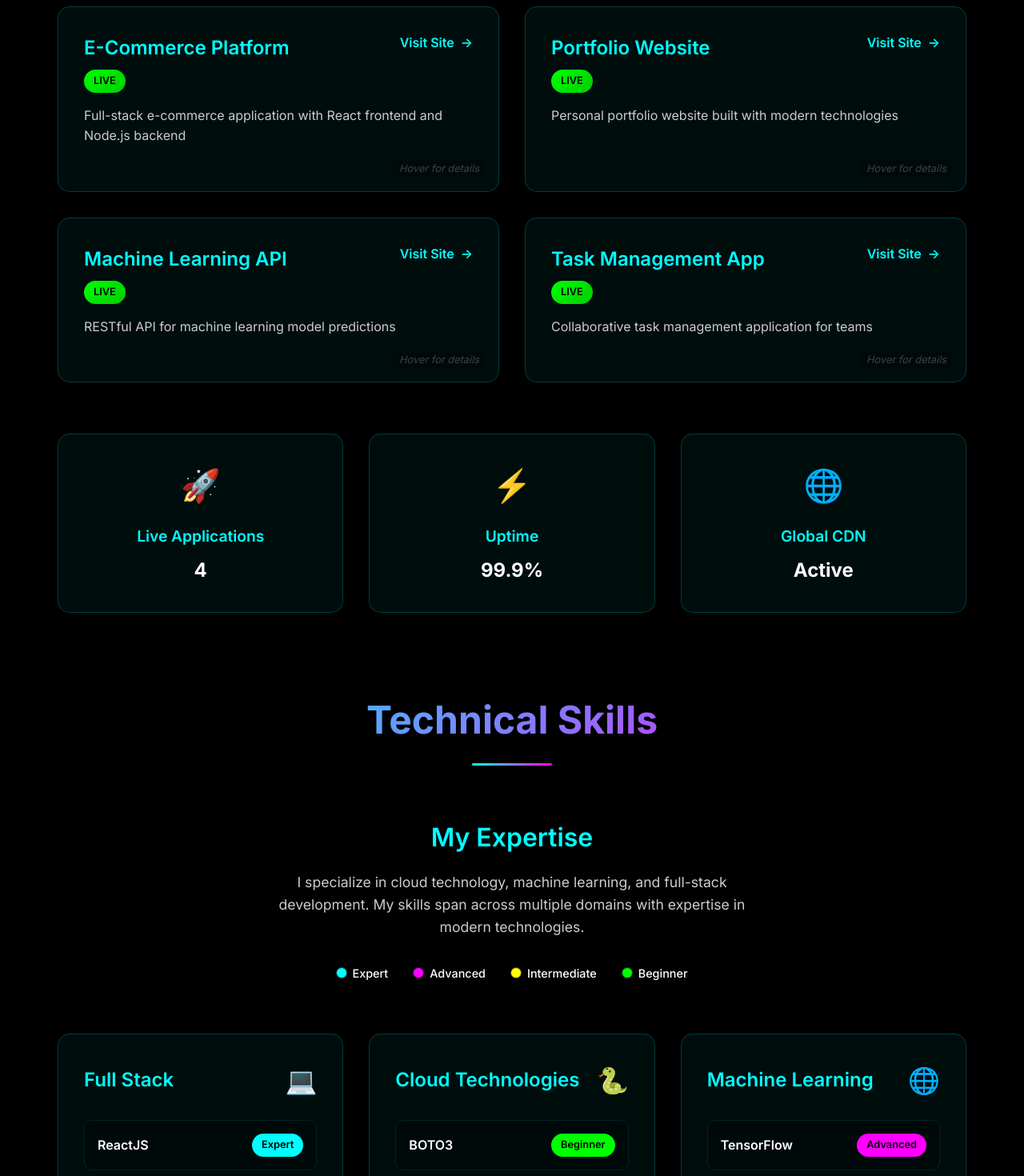
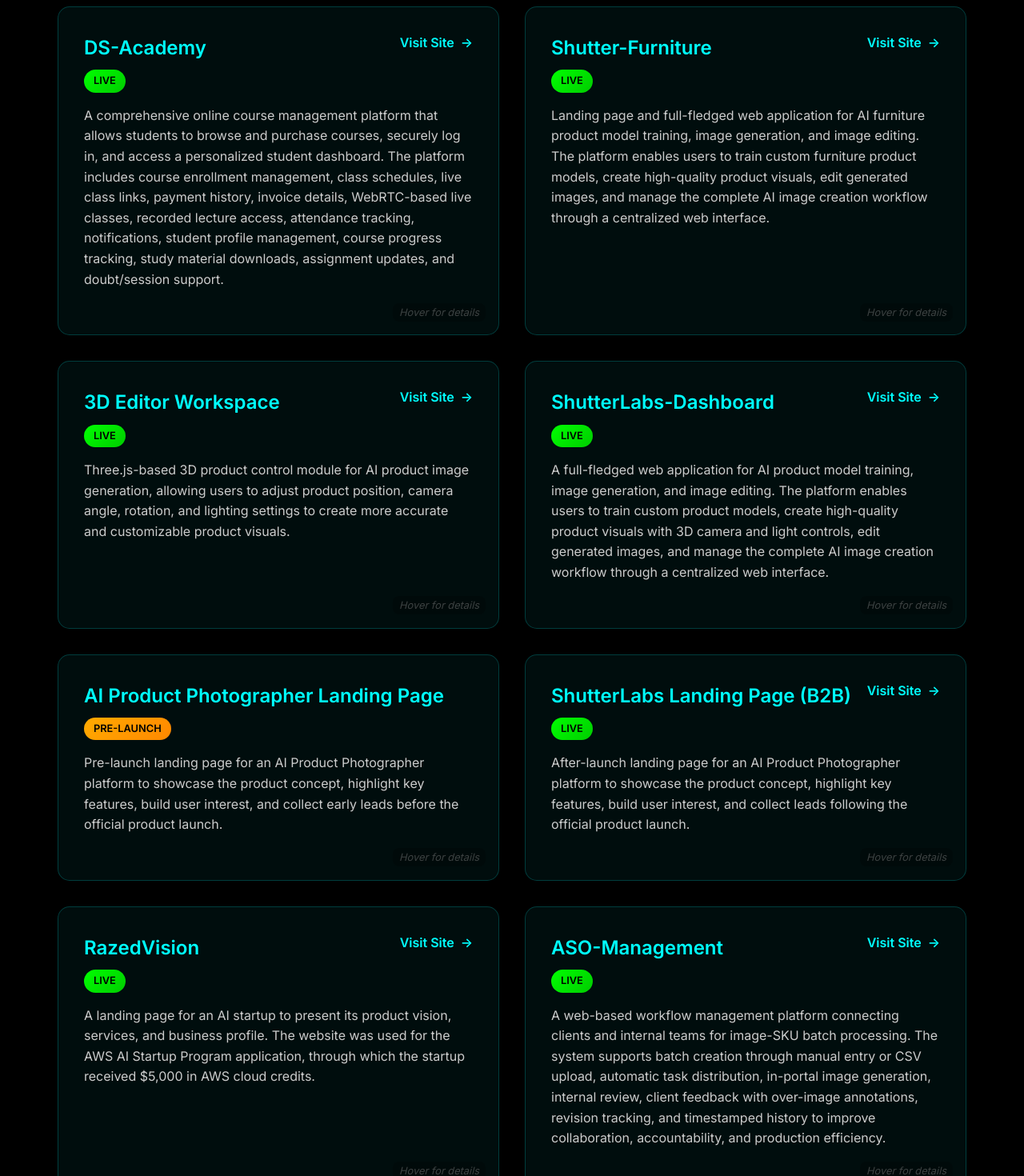
Before and after one commit to deveshd01/Devesh-Portfolio, a React (Create React App) app: page / in a window 1280 px wide. Shown: the part 3860-5330 px from the top of the page at 80% size. Built offline with nearby package versions, Linux system fonts and the light colour scheme.

Commit message:
deployment url updated

```diff
--- a/src/App.css
+++ b/src/App.css
@@ -2536,6 +2536,11 @@ main {
 
 .status-badge.live {
   background: linear-gradient(135deg, #00ff00, #00cc00);
+  color: #000;
+}
+
+.status-badge.pre-launch {
+  background: linear-gradient(135deg, #ffaa00, #ff8800);
   color: #000;
 }
 
--- a/src/components/Deployments.js
+++ b/src/components/Deployments.js
@@ -1,40 +1,8 @@
 import React from 'react';
+import { deployments } from '../data';
 
 const Deployments = () => {
-  const deployments = [
-    {
-      title: 'E-Commerce Platform',
-      description: 'Full-stack e-commerce application with React frontend and Node.js backend',
-      url: 'https://example-ecommerce.com',
-      status: 'Live',
-      technologies: ['React', 'Node.js', 'MongoDB', 'AWS'],
-      features: ['User Authentication', 'Payment Integration', 'Admin Dashboard', 'Real-time Updates']
-    },
-    {
-      title: 'Portfolio Website',
-      description: 'Personal portfolio website built with modern technologies',
-      url: 'https://main.d3kmzf3zr8insf.amplifyapp.com/',
-      status: 'Live',
-      technologies: ['React', 'CSS3', 'JavaScript', 'Netlify'],
-      features: ['Responsive Design', 'Dark Theme', 'Smooth Animations', 'Contact Form']
-    },
-    {
-      title: 'Machine Learning API',
-      description: 'RESTful API for machine learning model predictions',
-      url: 'https://ml-api.example.com',
-      status: 'Live',
-      technologies: ['Python', 'Flask', 'TensorFlow', 'Docker'],
-      features: ['Model Serving', 'API Documentation', 'Rate Limiting', 'Monitoring']
-    },
-    {
-      title: 'Task Management App',
-      description: 'Collaborative task management application for teams',
-      url: 'https://taskmanager.example.com',
-      status: 'Live',
-      technologies: ['React', 'Spring Boot', 'PostgreSQL', 'Redis'],
-      features: ['Real-time Collaboration', 'File Upload', 'Notifications', 'Analytics']
-    }
-  ];
+  const liveCount = deployments.filter((d) => d.status === 'Live').length;
 
   return (
     <section className="deployments">
@@ -66,6 +34,7 @@ const Deployments = () => {
                     </span>
                   </div>
                 </div>
+                {deployment.url && (
                   <div className="deployment-url">
                     <a
                       href={deployment.url}
@@ -77,6 +46,7 @@ const Deployments = () => {
                       <span className="url-arrow">→</span>
                     </a>
                   </div>
+                )}
               </div>
 
               <p className="deployment-description">{deployment.description}</p>
@@ -115,7 +85,7 @@ const Deployments = () => {
           <div className="stat-card">
             <div className="stat-icon">🚀</div>
             <h4 className="stat-title">Live Applications</h4>
-            <p className="stat-number">4</p>
+            <p className="stat-number">{liveCount}</p>
           </div>
           <div className="stat-card">
             <div className="stat-icon">⚡</div>
--- /dev/null
+++ b/src/data/deployments.js
@@ -0,0 +1,157 @@
+export const deployments = [
+  {
+    title: 'DS-Academy',
+    description:
+      'A comprehensive online course management platform that allows students to browse and purchase courses, securely log in, and access a personalized student dashboard. The platform includes course enrollment management, class schedules, live class links, payment history, invoice details, WebRTC-based live classes, recorded lecture access, attendance tracking, notifications, student profile management, course progress tracking, study material downloads, assignment updates, and doubt/session support.',
+    url: 'https://main.d1qnxdb56fgt2d.amplifyapp.com/',
+    status: 'Live',
+    technologies: ['React', 'FastAPI', 'PostgreSQL', 'WebRTC', 'S3', 'REST API'],
+    features: [
+      'Course enrollment & payments',
+      'WebRTC live classes',
+      'Student dashboard & progress tracking',
+      'Attendance & assignment management',
+      'Invoice & payment history'
+    ]
+  },
+  {
+    title: 'Shutter-Furniture',
+    description:
+      'Landing page and full-fledged web application for AI furniture product model training, image generation, and image editing. The platform enables users to train custom furniture product models, create high-quality product visuals, edit generated images, and manage the complete AI image creation workflow through a centralized web interface.',
+    url: 'https://test-master.d1s9tqsnhsoz83.amplifyapp.com/',
+    status: 'Live',
+    technologies: ['React', 'Flask', 's3', 'firebase', 'Stable Diffusion', 'Fal.ai', 'PyTorch'],
+    features: [
+      'Custom furniture model training',
+      'AI product image generation',
+      'In-browser image editing',
+      'End-to-end AI workflow management'
+    ]
+  },
+  {
+    title: '3D Editor Workspace',
+    description:
+      'Three.js-based 3D product control module for AI product image generation, allowing users to adjust product position, camera angle, rotation, and lighting settings to create more accurate and customizable product visuals.',
+    url: 'https://main.d1epf5tfnu91di.amplifyapp.com/',
+    status: 'Live',
+    technologies: ['React', 'Three.js', 'WebGL', 'FastAPI', 'S3'],
+    features: [
+      '3D product positioning',
+      'Camera angle & rotation controls',
+      'Lighting configuration',
+      'AI-ready product scene export'
+    ]
+  },
+  {
+    title: 'ShutterLabs-Dashboard',
+    description:
+      'A full-fledged web application for AI product model training, image generation, and image editing. The platform enables users to train custom product models, create high-quality product visuals with 3D camera and light controls, edit generated images, and manage the complete AI image creation workflow through a centralized web interface.',
+    url: 'https://main.dtsb0wlpgmpj.amplifyapp.com/Train',
+    status: 'Live',
+    technologies: ['React', 'Three.js', 'firebase', 'Flask', 'Stable Diffusion', 'ComfyUI', 'S3'],
+    features: [
+      'AI model training pipeline',
+      '3D camera & lighting controls',
+      'High-quality image generation',
+      'Centralized editing workflow'
+    ]
+  },
+  {
+    title: 'AI Product Photographer Landing Page',
+    description:
+      'Pre-launch landing page for an AI Product Photographer platform to showcase the product concept, highlight key features, build user interest, and collect early leads before the official product launch.',
+    url: null,
+    status: 'Pre-launch',
+    technologies: ['React', 'Tailwind', 'cloudinary'],
+    features: [
+      'Product concept showcase',
+      'Key feature highlights',
+      'Early lead collection',
+      'Pre-launch marketing page'
+    ]
+  },
+  {
+    title: 'ShutterLabs Landing Page (B2B)',
+    description:
+      'After-launch landing page for an AI Product Photographer platform to showcase the product concept, highlight key features, build user interest, and collect leads following the official product launch.',
+    url: 'https://main.d2xsld6dvz8lgv.amplifyapp.com/',
+    status: 'Live',
+    technologies: ['React', 'Bootstrap', 'cloudinary'],
+    features: [
+      'B2B product showcase',
+      'Feature & benefit highlights',
+      'Lead collection forms',
+      'Post-launch marketing'
+    ]
+  },
+  {
+    title: 'RazedVision',
+    description:
+      'A landing page for an AI startup to present its product vision, services, and business profile. The website was used for the AWS AI Startup Program application, through which the startup received $5,000 in AWS cloud credits.',
+    url: 'https://razedvision.com/',
+    status: 'Live',
+    technologies: ['React', 'Amplify'],
+    features: [
+      'Startup vision presentation',
+      'Services & business profile',
+      'AWS AI Startup Program application',
+      'Professional brand presence'
+    ]
+  },
+  {
+    title: 'ASO-Management',
+    description:
+      'A web-based workflow management platform connecting clients and internal teams for image-SKU batch processing. The system supports batch creation through manual entry or CSV upload, automatic task distribution, in-portal image generation, internal review, client feedback with over-image annotations, revision tracking, and timestamped history to improve collaboration, accountability, and production efficiency.',
+    url: 'https://main.d12vzqo1zmkn34.amplifyapp.com/',
+    status: 'Live',
+    technologies: ['React', 'FastAPI', 'S3', 'MySQL', 'Canvas API', 'custom ML Models'],
+    features: [
+      'Batch SKU creation & CSV upload',
+      'Automatic task distribution',
+      'In-portal image generation',
+      'Client feedback with image annotations',
+      'Revision & timestamped history'
+    ]
+  },
+  {
+    title: 'Confi-Layer',
+    description:
+      'A web-based AI image processing platform that acts as a secure abstraction layer over ComfyUI workflows. The platform enables users to upscale images, edit existing images, and generate new images using text prompts or image references through a simplified web interface.',
+    url: 'https://main.dyql1d526v9qx.amplifyapp.com/',
+    status: 'Live',
+    technologies: ['React', 'Flask', 'ComfyUI', 'Stable Diffusion', 'Hugging Face', 'S3'],
+    features: [
+      'ComfyUI workflow abstraction',
+      'Image upscaling & editing',
+      'Text-to-image generation',
+      'Image reference-based generation'
+    ]
+  },
+  {
+    title: 'AI Image Processor',
+    description:
+      'A custom API layer over Fal.ai to provide a flexible image-generation service with enhanced control over advanced model settings without any sensitive ethical restriction.',
+    url: 'https://main.d1h9q0x4zcl4cj.amplifyapp.com/',
+    status: 'Live',
+    technologies: ['React', 'Flask', 'Fal.ai', 'S3'],
+    features: [
+      'Custom Fal.ai API wrapper',
+      'Advanced model settings control',
+      'Flexible image generation',
+      'Simplified web interface'
+    ]
+  },
+  {
+    title: 'System Maintenance',
+    description:
+      'Maintenance screen to redirect users during website maintenance or downtime.',
+    url: 'https://main.d28syi2zly6sei.amplifyapp.com/',
+    status: 'Live',
+    technologies: ['HTML', 'CSS'],
+    features: [
+      'Maintenance redirect screen',
+      'Downtime user notification',
+      'Lightweight static deployment'
+    ]
+  }
+];
--- a/src/data/index.js
+++ b/src/data/index.js
@@ -6,6 +6,9 @@ export { experiences } from './experience';
 
 // Projects
 export { projects } from './projects';
+
+// Deployments
+export { deployments } from './deployments';
 
 // Skills
 export { skillCategories, techCircles } from './skills';
```
Lines whose indentation alone changed are shown as unchanged.
